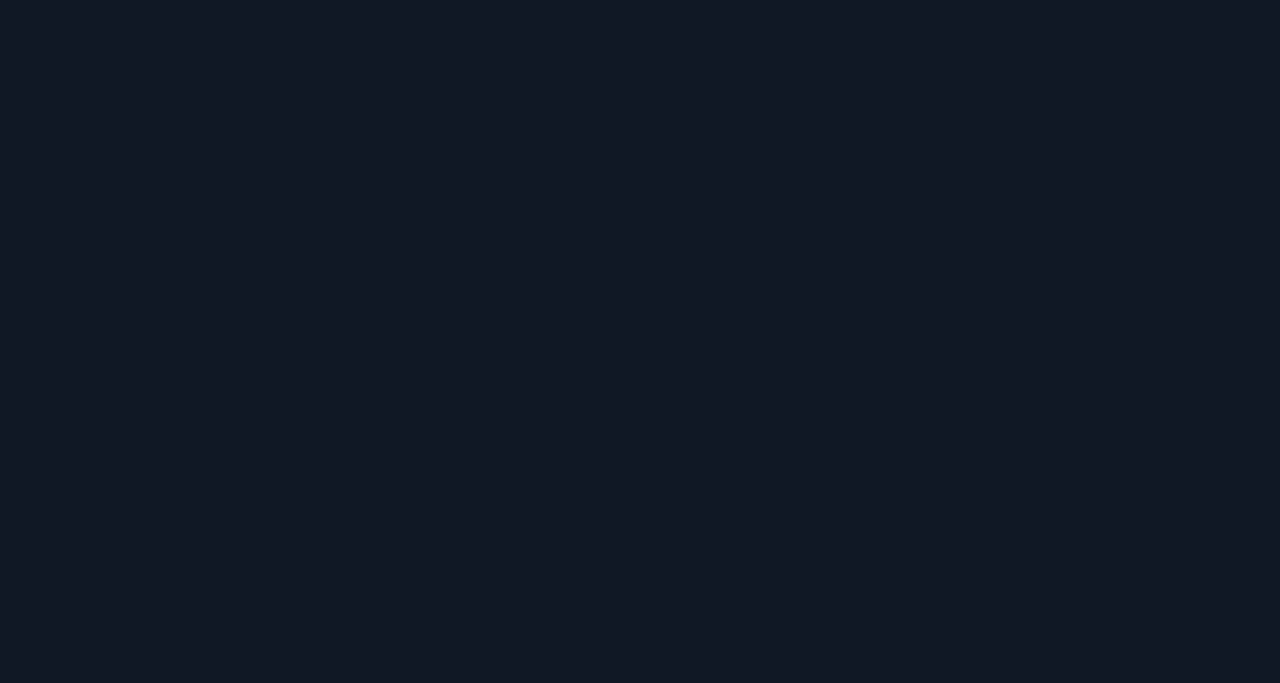
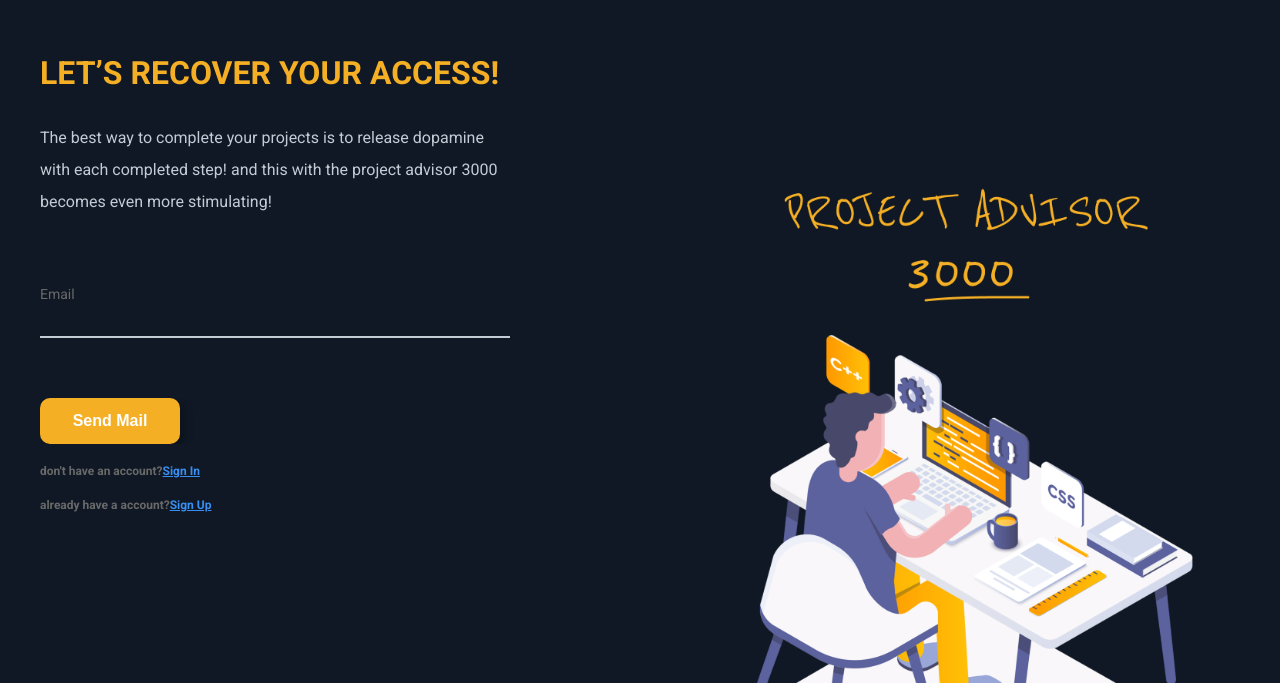
Before and after one commit to EddyPBR/project-advisor-3000, a React (Create React App) app in the folder frontend/: page /recover in a window 1280 px wide. Shown: the part 117-800 px from the top of the page. Built offline with nearby package versions, Linux system fonts and the light colour scheme; the HTML template or start-up script is replaced by a standard one.

Commit message:
adding new page register

```diff
--- /dev/null
+++ b/frontend/src/pages/Recover/index.js
@@ -0,0 +1,53 @@
+import React, { Component } from 'react';
+import './styles.scss';
+import mainImage from '../../assets/main-image.png';
+
+export default class home extends Component {
+  render() {
+    return (
+      <div class="main-container">
+        <div class="main-row">
+          <div class="main-f-column">
+
+            <div class="main-content">
+              <h1 class="title">LET’S RECOVER YOUR ACCESS!</h1>
+
+              <p class="text">
+                The best way to complete your projects is to release dopamine
+                with each completed step! and this with the project advisor 3000
+                becomes even more stimulating!
+              </p>
+
+              <form class="recover-form">
+
+                <div class="label">
+                  <label for="email">Email</label>
+                  <input type="email" id="email" name="email"></input>
+                </div>
+
+                <div class="row">
+                    <button class="button yellow" type="button">Send Mail</button>
+                </div>
+
+                <span class="unselect-text">don't have an account?
+                  <a class="link" href="#">Sign In</a>
+                </span>
+
+                <span class="unselect-text">already have a account?
+                  <a class="link" href="#">Sign Up</a>
+                </span>
+
+              </form>
+
+            </div>
+          </div>
+
+          <div class="main-l-column">
+            <img src={mainImage} alt="Project Advisor 3000" />
+          </div>
+
+        </div>
+      </div>
+    );
+  }
+}
--- /dev/null
+++ b/frontend/src/pages/Recover/styles.scss
@@ -0,0 +1,66 @@
+.recover-form {
+  margin-top: 30px;
+  display: flex;
+  flex-direction: column;
+  max-width: 470px;
+  margin-bottom: 60px;
+
+  @media (max-width: 960px) {
+    max-width: 100%;
+  }
+
+  .label {
+    margin-top: 30px;
+    display: flex;
+    flex-direction: column;
+
+    @media (max-width: 460px) {
+      width: 100%;
+    }
+
+    input {
+      min-width: 220px;
+
+      @media (max-width: 540px){
+        min-width: 200px;
+      }
+    }
+  }
+
+  .row {
+    margin-top: 60px;
+    display: flex;
+    flex-direction: row;
+    align-items: center;
+    justify-content: space-between;
+
+    @media (max-width: 540px){
+      margin-top: 0px;
+    }
+
+    @media (max-width: 460px){
+      flex-direction: column;
+      align-items: flex-start;
+    }
+
+    @media (max-width: 320px){
+      flex-direction: column;
+      align-items: flex-start;
+
+      a {
+        margin-top: 30px;
+      }
+    }
+  }
+
+  span {
+    margin-top: 20px;
+  }
+
+  button {
+    @media (max-width: 560px){
+      margin-top: 60px;
+    }
+  }
+
+}
--- a/frontend/src/routes.js
+++ b/frontend/src/routes.js
@@ -3,6 +3,7 @@ import { BrowserRouter, Route, Switch } from 'react-router-dom';
 
 import Login from './pages/Login';
 import Register from './pages/Register';
+import Recover from './pages/Recover';
 
 export default class Routes extends Component {
   render() {
@@ -11,6 +12,7 @@ export default class Routes extends Component {
         <Switch>
           <Route path="/" exact component={Login} />
           <Route path="/register" component={Register} />
+          <Route path="/recover" component={Recover} />
         </Switch>
       </BrowserRouter>
     )
```
